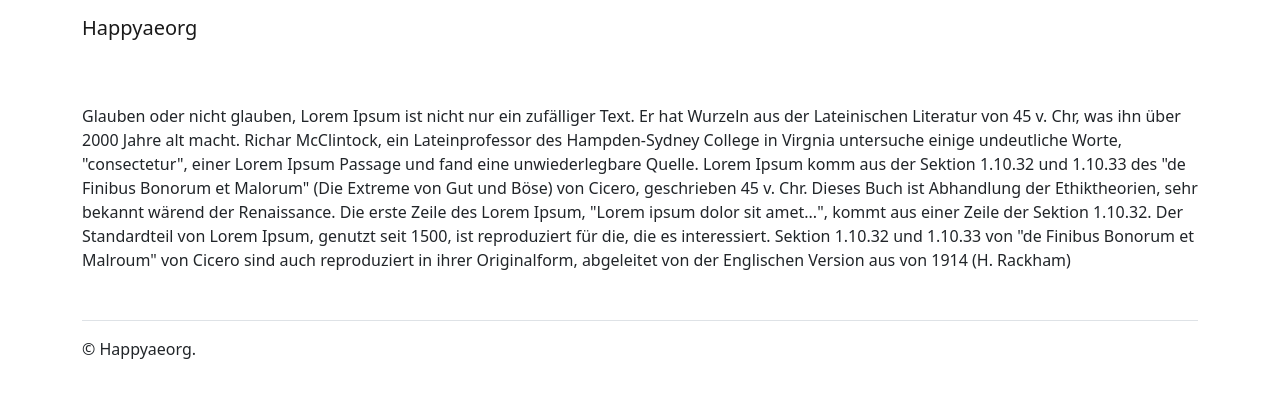
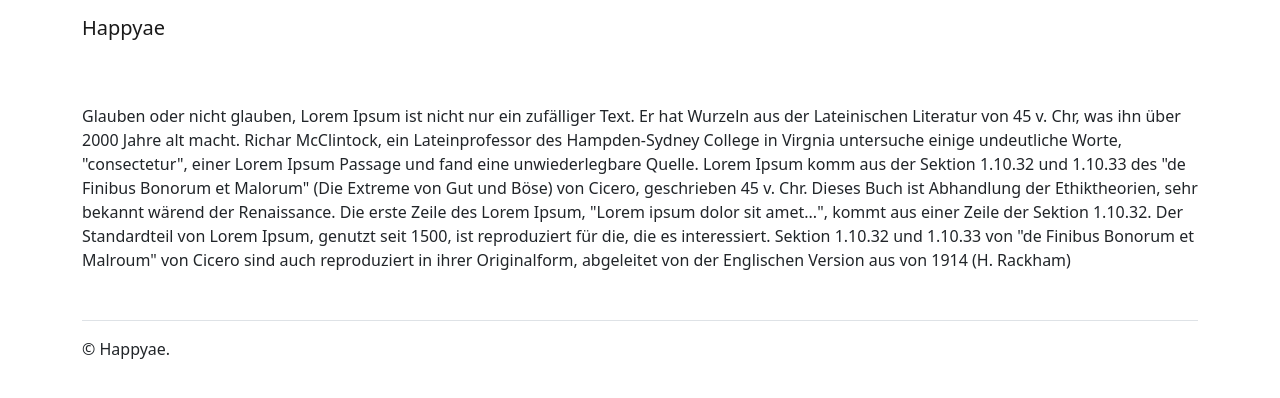
Before and after one commit to happyaeorg/www, a Jekyll site: the page built from index.html, in a window 1280 px wide. Shown: the top 398 px of the page. Built offline with Jekyll 4.4.1, drawn with Linux system fonts in a browser that asks for light colours.

Commit message:
Update _config.yml

```diff
--- a/_config.yml
+++ b/_config.yml
@@ -1,4 +1,4 @@
-title: Happyaeorg
+title: Happyae
 description: Website grup happyae
 url: https://happyaeorg.github.io
 baseurl: /www
```
